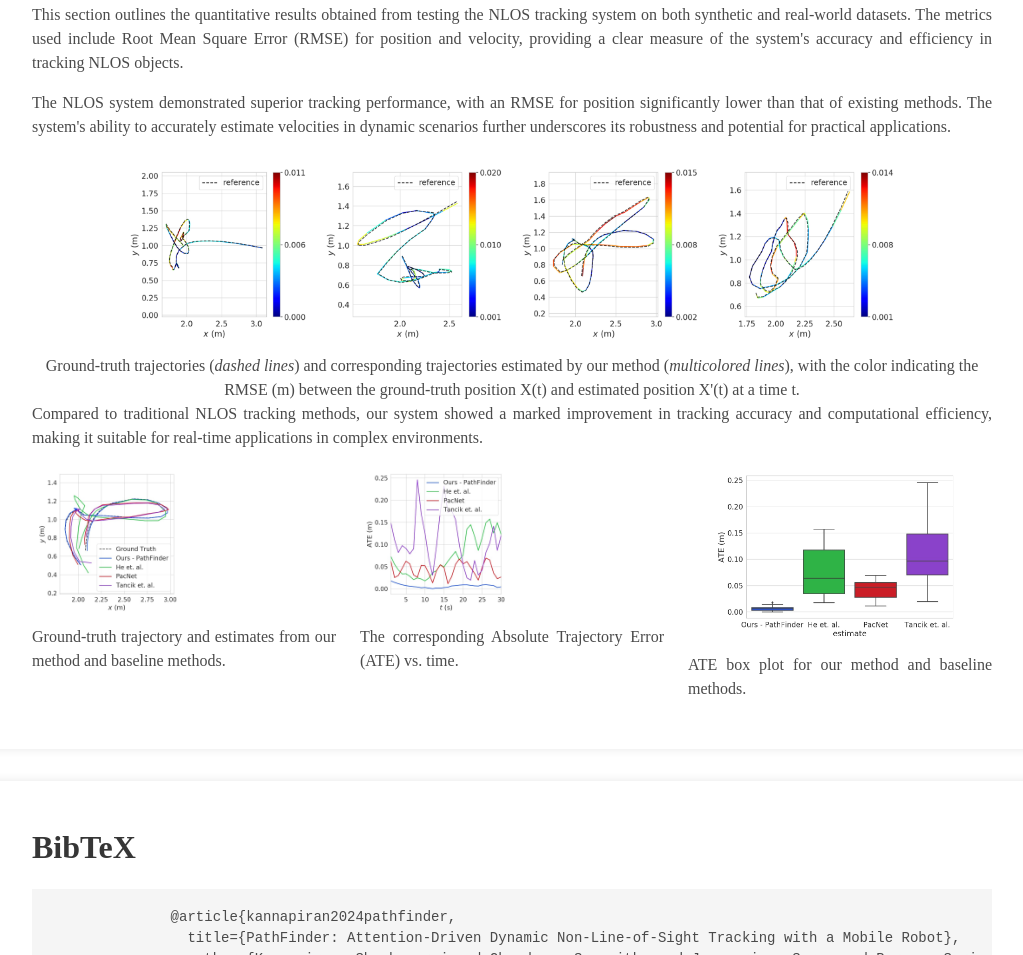
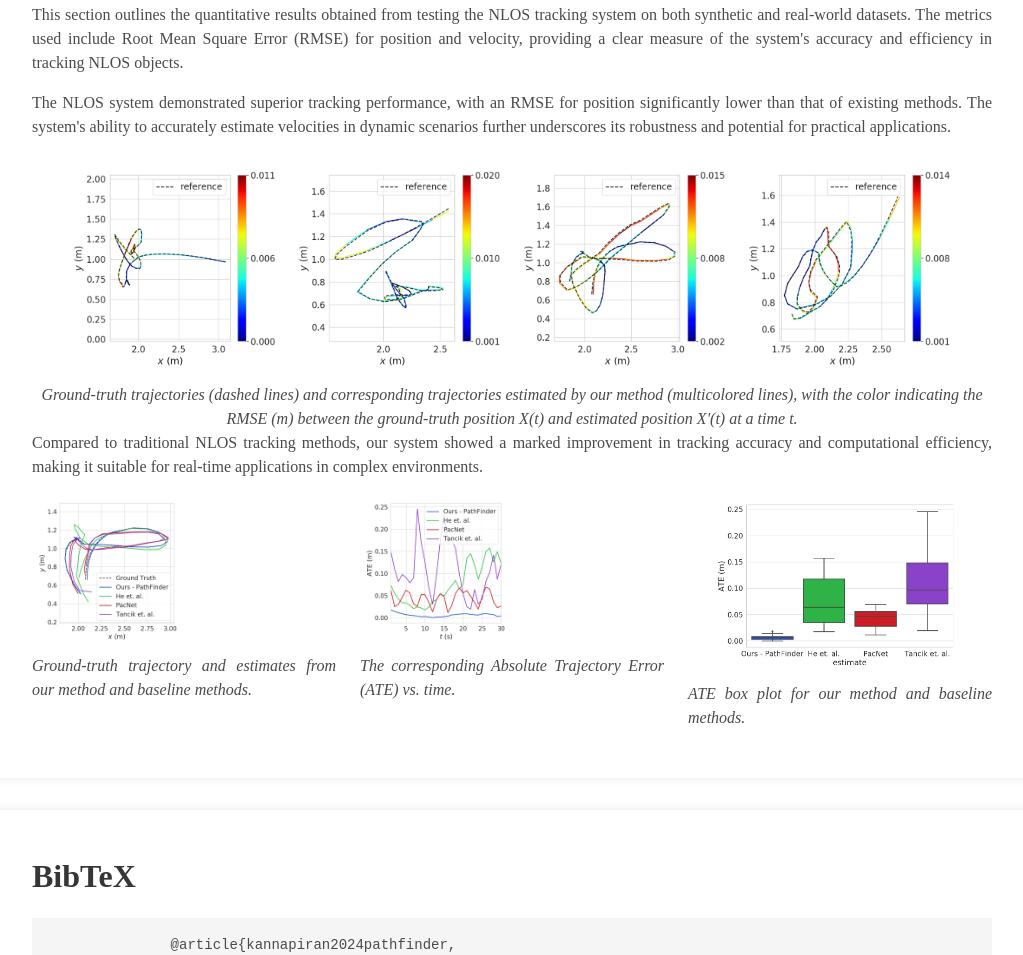
Before and after one commit to srchandr/DynamicNLOS, a plain HTML site: page index.html in a window 1280 px wide. Shown: the part 4365-5320 px from the top of the page, without its empty margins (128-1151 px from the left). Drawn offline with nearby package versions, Linux system fonts and the light colour scheme; some icons are missing; a web font is replaced by a local one.

Commit message:
Update image sizes and add italics to captions and descriptions

```diff
--- a/index.html
+++ b/index.html
@@ -402,13 +402,13 @@
                         <div style="text-align: center;">
 
                               <div class="row">
-                                <img src="./static/images/E1.jpg" alt="Image 1" style="max-width: 20%;">
-                                <img src="./static/images/E2.jpg" alt="Image 2" style="max-width: 20%;">
-                                <img src="./static/images/E3.jpg" alt="Image 3" style="max-width: 20%;">
-                                <img src="./static/images/E4.jpg" alt="Image 4" style="max-width: 20%;">
+                                <img src="./static/images/E1.jpg" alt="Image 1" style="max-width: 23%;">
+                                <img src="./static/images/E2.jpg" alt="Image 2" style="max-width: 23%;">
+                                <img src="./static/images/E3.jpg" alt="Image 3" style="max-width: 23%;">
+                                <img src="./static/images/E4.jpg" alt="Image 4" style="max-width: 23%;">
                               </div>
                               <div class="caption">
-                                <p>Ground-truth trajectories (<i>dashed lines</i>) and corresponding trajectories estimated by our method (<i>multicolored lines</i>), with the color indicating the RMSE (m) between the ground-truth position X(t) and estimated position X'(t) at a time t.</p>
+                                <p><i>Ground-truth trajectories (<i>dashed lines</i>) and corresponding trajectories estimated by our method (<i>multicolored lines</i>), with the color indicating the RMSE (m) between the ground-truth position X(t) and estimated position X'(t) at a time t.</i></p>
                               </div>
                             </div>
 
@@ -418,15 +418,15 @@
                         <div class="columns">
                           <div class="column">
                             <img src="./static/images/traj2.jpg" alt="Real Datasets" style="max-width: 50%;">
-                            <p>Ground-truth trajectory and estimates from our method and baseline methods.</p>
+                            <p><i>Ground-truth trajectory and estimates from our method and baseline methods.</i></p>
                           </div>
                           <div class="column">
                             <img src="./static/images/ape.jpg" alt="Real Datasets" style="max-width: 50%;">
-                            <p>The corresponding Absolute Trajectory Error (ATE) vs. time.</p>
+                            <p><i>The corresponding Absolute Trajectory Error (ATE) vs. time.</i></p>
                           </div>
                           <div class="column">
                             <img src="./static/images/box1.jpg" alt="Real Datasets" style="max-width: 95%;">
-                            <p>ATE box plot for our method and baseline methods.</p>
+                            <p><i>ATE box plot for our method and baseline methods.</i></p>
                           </div>
                         </div>
                       </div>
@@ -437,7 +437,6 @@
     <div class="container is-max-desktop">
         <h2 class="title is-3">BibTeX</h2>
         <div class="content">
-
             <pre>
               @article{kannapiran2024pathfinder,
                 title={PathFinder: Attention-Driven Dynamic Non-Line-of-Sight Tracking with a Mobile Robot},
@@ -445,7 +444,6 @@
                 journal={arXiv preprint arXiv:2404.05024},
                 year={2024}
               }
-
             </pre>
         </div>
     </div>
```
